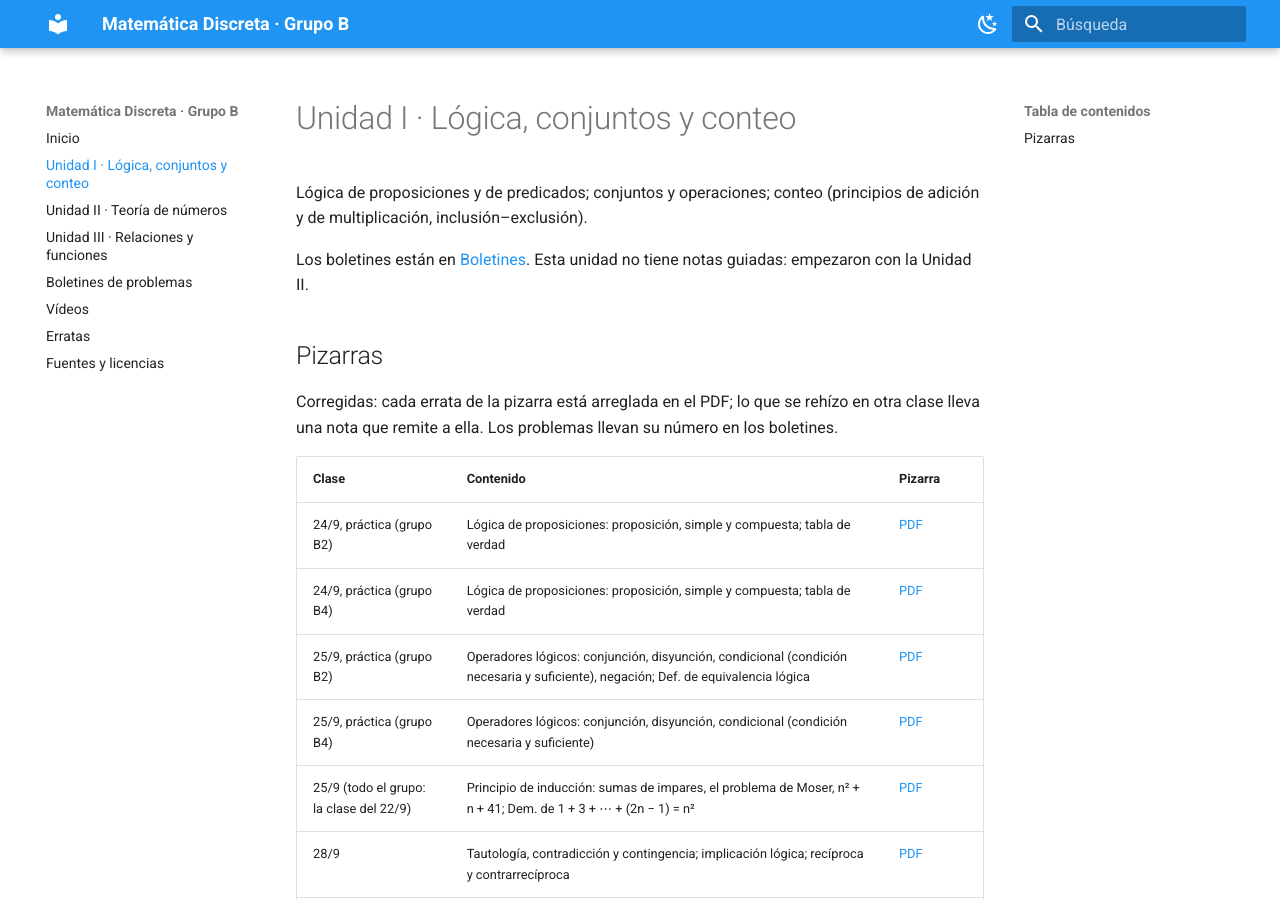
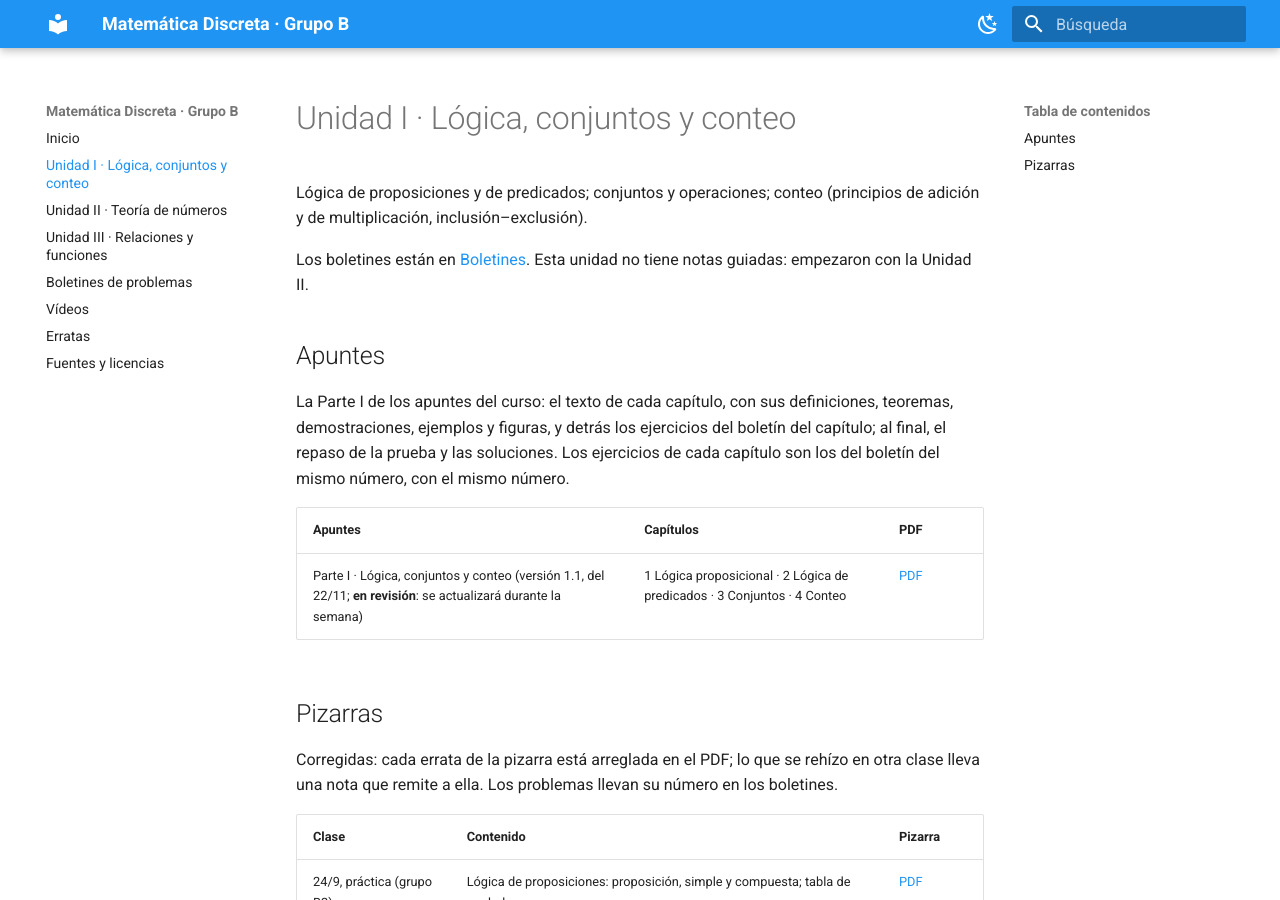
Before and after one commit to llafuent/md2627, an MkDocs documentation site: the page built from docs/unidad1.md, in a window 1280 px wide and 900 px high. Built offline with MkDocs 1.6.1 and Material for MkDocs 9.7.7, drawn with Linux system fonts in a browser that asks for light colours.

Commit message:
Publicar material: material/apuntes2627.pdf, material/u1/boletinProposicional.pdf, index.md, unidad1.md, boletines.md

```diff
--- a/docs/unidad1.md
+++ b/docs/unidad1.md
@@ -4,6 +4,16 @@ Lógica de proposiciones y de predicados; conjuntos y operaciones; conteo (princ
 inclusión–exclusión).
 
 Los boletines están en [Boletines](boletines.md). Esta unidad no tiene notas guiadas: empezaron con la Unidad II.
+
+## Apuntes
+
+La Parte I de los apuntes del curso: el texto de cada capítulo, con sus definiciones, teoremas, demostraciones,
+ejemplos y figuras, y detrás los ejercicios del boletín del capítulo; al final, el repaso de la prueba y las soluciones.
+Los ejercicios de cada capítulo son los del boletín del mismo número, con el mismo número.
+
+| Apuntes | Capítulos | PDF |
+|---|---|---|
+| Parte I · Lógica, conjuntos y conteo (versión 1.1, del 22/11; **en revisión**: se actualizará durante la semana) | 1 Lógica proposicional · 2 Lógica de predicados · 3 Conjuntos · 4 Conteo | [PDF](material/apuntes2627.pdf) |
 
 ## Pizarras
 
```
Also changed, not shown: docs/boletines.md (+1 -1 lines), docs/index.md (+3 -0 lines), 2 other files.
